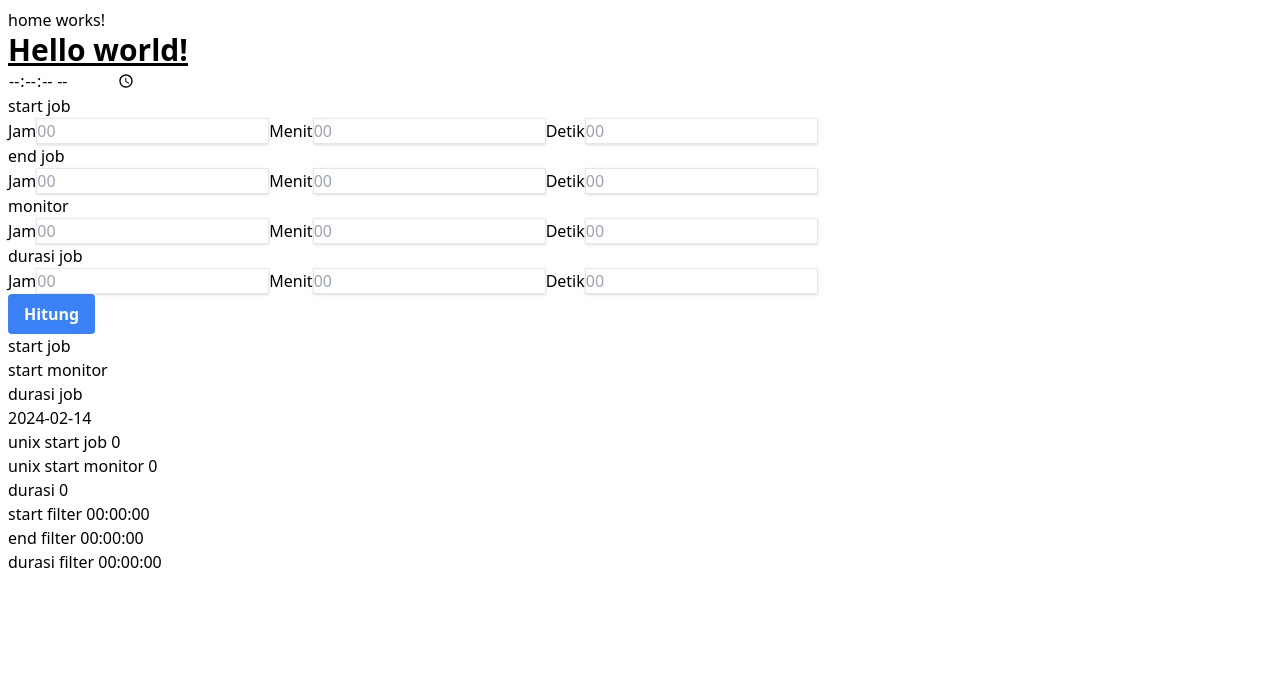
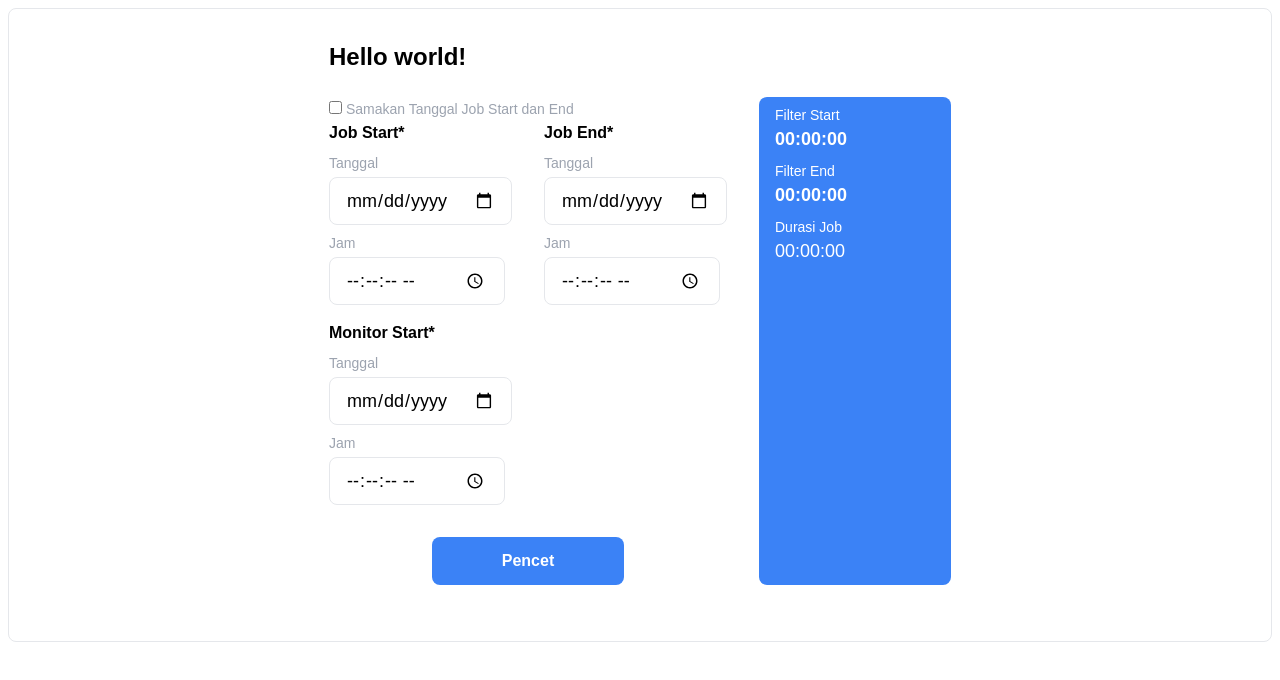
Before and after one commit to iqbalf-a/pt-support, an Angular app: page / in a window 1280 px wide. Shown: the top 680 px of the page. Built offline with nearby package versions, Linux system fonts and the light colour scheme.

Commit message:
refactor: design and code

```diff
--- a/package.json
+++ b/package.json
@@ -21,6 +21,7 @@
     "@angular/platform-server": "^17.1.0",
     "@angular/router": "^17.1.0",
     "@angular/ssr": "^17.1.2",
+    "@tailwindcss/typography": "^0.5.10",
     "express": "^4.18.2",
     "rxjs": "~7.8.0",
     "tslib": "^2.3.0",
--- a/src/app/app.component.css
+++ b/src/app/app.component.css
@@ -0,0 +1,3 @@
+body {
+    font-family: 'Poppins', sans-serif;
+}
--- a/src/app/home/home.component.css
+++ b/src/app/home/home.component.css
@@ -1,3 +1,6 @@
 @tailwind base;
 @tailwind components;
 @tailwind utilities;
+body {
+    font-family: 'Poppins', sans-serif;
+}
--- a/src/app/home/home.component.html
+++ b/src/app/home/home.component.html
@@ -1,45 +1,76 @@
-<p>home works!</p>
-<h1 class="text-3xl font-bold underline">Hello world!</h1>
-<input id="appt-time" type="time" name="appt-time" step="2" />
-<form action="">
-    <h1>start job</h1>
-    <app-input-time [(ngModelValue)]="startJob.hours" labelText="Jam"></app-input-time>
-    <app-input-time [(ngModelValue)]="startJob.minutes" labelText="Menit"></app-input-time>
-    <app-input-time [(ngModelValue)]="startJob.seconds" labelText="Detik"></app-input-time>
+<div class="border rounded-lg justify-center flex py-8 font-poppins">
+    <div>
+        <h1 class="text-2xl font-bold">Hello world!</h1>
+        <div class="flex py-6">
+            <form action="" class="">
+                <label class="text-gray-400 text-sm">
+                    <input type="checkbox" [(ngModel)]="sameDate" [ngModelOptions]="{standalone: true}"
+                        (change)="updateJobEndDate()"> Samakan Tanggal Job Start dan End
+                </label>
+                <div class="flex mb-4">
+                    <div class="flex flex-col mr-8">
+                        <h1 class="font-bold">Job Start*</h1>
+                        <label for="">
+                            <p class="text-sm text-gray-400 mt-2">Tanggal</p>
+                            <input id="job-start-date" type="date" class="border px-4 py-2 rounded-lg text-lg mt-1"
+                                name="job-start-date" [(ngModel)]="jobStart.date" (change)="updateJobEndDate()" />
+                        </label>
+                        <label for="">
+                            <p class="text-sm text-gray-400 mt-2">Jam</p>
+                            <input id="job-start-time" type="time" class="border px-4 py-2 rounded-lg text-lg mt-1"
+                                name="job-start-time" step="2" [(ngModel)]="jobStart.timeStart" />
+                        </label>
+                    </div>
 
-    <h1>end job</h1>
-    <app-input-time [(ngModelValue)]="endJob.hours" labelText="Jam"></app-input-time>
-    <app-input-time [(ngModelValue)]="endJob.minutes" labelText="Menit"></app-input-time>
-    <app-input-time [(ngModelValue)]="endJob.seconds" labelText="Detik"></app-input-time>
+                    <div class="flex flex-col">
+                        <h1 class="font-bold">Job End*</h1>
+                        <label for="">
+                            <p class="text-sm text-gray-400 mt-2">Tanggal</p>
+                            <input id="job-end-date" type="date" class="border px-4 py-2 rounded-lg text-lg mt-1"
+                                name="job-end-date" [(ngModel)]="jobEnd.date" [disabled]="sameDate" />
+                        </label>
+                        <label for="">
+                            <p class="text-sm text-gray-400 mt-2">Jam</p>
+                            <input id="job-end-time" type="time" class="border px-4 py-2 rounded-lg text-lg mt-1"
+                                name="job-end-time" step="2" [(ngModel)]="jobEnd.timeStart" />
+                        </label>
+                    </div>
 
-    <h1>monitor</h1>
-    <app-input-time [(ngModelValue)]="monitor.hours" labelText="Jam"></app-input-time>
-    <app-input-time [(ngModelValue)]="monitor.minutes" labelText="Menit"></app-input-time>
-    <app-input-time [(ngModelValue)]="monitor.seconds" labelText="Detik"></app-input-time>
+                </div>
+                <div class="flex flex-col">
+                    <h1 class="font-bold">Monitor Start*</h1>
+                    <label for="">
+                        <p class="text-sm text-gray-400 mt-2">Tanggal</p>
+                        <input id="monitor-start-date" type="date" class="border px-4 py-2 rounded-lg text-lg mt-1"
+                            name="monitor-start-time" [(ngModel)]="monitorStart.date" />
+                    </label>
+                    <label for="">
+                        <p class="text-sm text-gray-400 mt-2">Jam</p>
+                        <input id="monitor-start-time" type="time" class="border px-4 py-2 rounded-lg text-lg mt-1"
+                            name="monitor-start-time" step="2" [(ngModel)]="monitorStart.timeStart" />
+                    </label>
+                </div>
 
-    <h1>durasi job</h1>
-    <app-input-time [(ngModelValue)]="monitorDuration.hours" labelText="Jam"></app-input-time>
-    <app-input-time [(ngModelValue)]="monitorDuration.minutes" labelText="Menit"></app-input-time>
-    <app-input-time [(ngModelValue)]="monitorDuration.seconds" labelText="Detik"></app-input-time>
+                <div class="justify-center flex mt-8">
+                    <button class="bg-blue-500 hover:bg-blue-700 text-white font-bold py-3 w-48 rounded-lg focus:outline-none focus:shadow-outline" type="button" (click)="calculate()">Pencet</button>
+                </div>
+            </form>
 
+            <div class="bg-blue-500 px-4 py-2 rounded-lg ml-8 w-48">
+                <div class="flex flex-col text-white mb-2">
+                    <p class="text-sm">Filter Start </p>
+                    <p class="font-bold text-lg">{{filterStart.timeResult}}</p>
+                </div>
+                <div class="flex flex-col text-white mb-2">
+                    <p class="text-sm">Filter End </p>
+                    <p class="font-bold text-lg">{{filterEnd.timeResult}}</p>
+                </div>
+                <div class="flex flex-col text-white mb-2">
+                    <p class="text-sm">Durasi Job </p>
+                    <p class="text-lg">{{secondsToTime(filterDurationSeconds)}}</p>
+                </div>
+            </div>
+        </div>
 
-
-    <br />
-    <button class="bg-blue-500 hover:bg-blue-700 text-white font-bold py-2 px-4 rounded focus:outline-none focus:shadow-outline" type="button" (click)="printJobStart()">
-    Hitung
-  </button>
-</form>
-
-<h1>start job {{ startJob.startDate }}</h1>
-<h1>start monitor {{ monitor.startDate }}</h1>
-<h1>durasi job {{ monitorDuration.startDate }}</h1>
-<h1>{{currentDate}}</h1>
-
-<h1>unix start job {{ startJob.unixTimestamp }}</h1>
-<h1>unix start monitor {{ monitor.unixTimestamp }}</h1>
-<h1> durasi {{ monitorDuration.unixTimestamp }}</h1>
-
-
-<h1>start filter {{secondsToTime(startFilterSeconds)}}</h1>
-<h1>end filter {{secondsToTime(endFilterSeconds)}}</h1>
-<h1>durasi filter {{secondsToTime(durationFilterSeconds)}}</h1>
+    </div>
+</div>
--- a/src/app/home/home.component.ts
+++ b/src/app/home/home.component.ts
@@ -12,98 +12,36 @@ import { CommonModule } from '@angular/common';
 })
 export class HomeComponent {
   currentDate: string;
-  startFilterSeconds: number;
-  endFilterSeconds: number;
-  durationFilterSeconds: number;
+  sameDate: boolean = false;
+  filterStartSeconds: number;
+  filterEndSeconds: number;
+  filterDurationSeconds: number;
 
-  time = {
-    startDate: '',
-    unixTimestamp: 0,
-    hours: '',
-    minutes: '',
-    seconds: '',
-  };
+  dateTimeContiner = {
+    timeStart: '',
+    timeResult: '00:00:00',
+    date: ''
+  }
 
-  startJob = { ...this.time };
-  endJob = { ...this.time };
-  monitor = { ...this.time };
-  monitorDuration = { ...this.time };
-  monitorFilter = { ...this.time };
+  jobStart = { ...this.dateTimeContiner }
+  jobEnd = { ...this.dateTimeContiner }
+  monitorStart = { ...this.dateTimeContiner }
+  filterStart = { ...this.dateTimeContiner }
+  filterEnd = { ...this.dateTimeContiner }
 
   constructor() {
+
     const date = new Date();
     this.currentDate = date.toISOString().slice(0, 10);
-    this.startFilterSeconds = 0;
-    this.endFilterSeconds = 0;
-    this.durationFilterSeconds = 0;
+    this.filterStartSeconds = 0;
+    this.filterEndSeconds = 0;
+    this.filterDurationSeconds = 0;
 
-  }
-
-  printJobStart() {
-
-    this.startJob.hours = this.setToDoubleZeroIfEmpty(this.startJob.hours);
-    this.startJob.minutes = this.setToDoubleZeroIfEmpty(this.startJob.minutes);
-    this.startJob.seconds = this.setToDoubleZeroIfEmpty(this.startJob.seconds);
-
-    this.endJob.hours = this.setToDoubleZeroIfEmpty(this.endJob.hours);
-    this.endJob.minutes = this.setToDoubleZeroIfEmpty(this.endJob.minutes);
-    this.endJob.seconds = this.setToDoubleZeroIfEmpty(this.endJob.seconds);
-
-    this.monitor.hours = this.setToDoubleZeroIfEmpty(this.monitor.hours);
-    this.monitor.minutes = this.setToDoubleZeroIfEmpty(this.monitor.minutes);
-    this.monitor.seconds = this.setToDoubleZeroIfEmpty(this.monitor.seconds);
-
-    this.monitorDuration.hours = this.setToDoubleZeroIfEmpty(this.monitorDuration.hours);
-    this.monitorDuration.minutes = this.setToDoubleZeroIfEmpty(this.monitorDuration.minutes);
-    this.monitorDuration.seconds = this.setToDoubleZeroIfEmpty(this.monitorDuration.seconds);
-
-    this.startJob.startDate = `${this.currentDate} ${this.startJob.hours}:${this.startJob.minutes}:${this.startJob.seconds}`;
-    this.endJob.startDate = `${this.currentDate} ${this.endJob.hours}:${this.endJob.minutes}:${this.endJob.seconds}`;
-    this.monitor.startDate = `${this.currentDate} ${this.monitor.hours}:${this.monitor.minutes}:${this.monitor.seconds}`;
-    this.monitorDuration.startDate = `${this.monitorDuration.hours}:${this.monitorDuration.minutes}:${this.monitorDuration.seconds}`;
-
-    this.startJob.unixTimestamp = this.convertToUnixTimestamp(this.startJob.startDate);
-    this.endJob.unixTimestamp = this.convertToUnixTimestamp(this.endJob.startDate);
-    this.monitor.unixTimestamp = this.convertToUnixTimestamp(this.monitor.startDate);
-    this.monitorDuration.unixTimestamp = this.timeToSeconds(this.monitorDuration.startDate);
-
-
-
-    this.startFilterSeconds = this.startJob.unixTimestamp - this.monitor.unixTimestamp;
-    this.durationFilterSeconds = this.endJob.unixTimestamp  - this.startJob.unixTimestamp;
-    this.endFilterSeconds = this.startFilterSeconds + this.durationFilterSeconds;
-
-
-
-    // set to 0
-    // this.startJob = { ...this.time, startDate: this.startJob.startDate, unixTimestamp: this.startJob.unixTimestamp };
-    // this.monitor = { ...this.time, startDate: this.monitor.startDate, unixTimestamp: this.monitor.unixTimestamp };
-    // this.monitorDuration = { ...this.time, startDate: this.monitorDuration.startDate, unixTimestamp: this.monitorDuration.unixTimestamp };
-
-    // start filter = start job - start monitor
-    // end filter = start filter + durasi job
-  }
-
-  setToDoubleZeroIfEmpty(value: string): string {
-    const trimmedValue = value.trim();
-
-    if (!trimmedValue) {
-      return '00';
-    }
-
-    return trimmedValue.length === 1 ? `0${trimmedValue}` : trimmedValue;
   }
 
   convertToUnixTimestamp(dateTimeString: string): number {
     const unixTimestamp = Date.parse(dateTimeString);
     return unixTimestamp / 1000;
-  }
-
-  timeToSeconds(timeString: string) {
-    const [hours, minutes, seconds] = timeString.split(':').map(Number);
-    const totalSeconds = hours * 3600 + minutes * 60 + seconds;
-    return totalSeconds;
-
   }
 
   secondsToTime(seconds: number): string {
@@ -119,4 +57,45 @@ export class HomeComponent {
     return `${formattedHours}:${formattedMinutes}:${formattedSeconds}`;
   }
 
+  updateJobEndDate() {
+    const today = new Date().toISOString().slice(0, 10);
+    if (this.sameDate) {
+      if (this.jobStart.date === '') {
+        this.jobStart.date = today;
+      }
+      this.jobEnd.date = this.jobStart.date;
+    }
+  }
+
+
+  calculate() {
+
+    if ([this.jobStart.date, this.jobStart.timeStart, this.jobEnd.date, this.jobEnd.timeStart, this.monitorStart.date, this.monitorStart.timeStart].some(value => value === '')) {
+      alert("Ada yang kosong maniss");
+      return;
+    }
+
+    const unixJobStart = this.convertToUnixTimestamp(`${this.jobStart.date} ${this.jobStart.timeStart}`);
+    const unixJobEnd = this.convertToUnixTimestamp(`${this.jobEnd.date} ${this.jobEnd.timeStart}`);
+    const unixMonitorStart = this.convertToUnixTimestamp(`${this.monitorStart.date} ${this.monitorStart.timeStart}`);
+
+    this.filterStartSeconds = unixJobStart - unixMonitorStart;
+    this.filterDurationSeconds = unixJobEnd - unixJobStart;
+    this.filterEndSeconds = this.filterStartSeconds + this.filterDurationSeconds;
+
+    if (this.filterStartSeconds < 0) {
+      alert("Monitor Start Tidak Boleh > Job Start");
+      this.filterStartSeconds = 0;
+      this.filterEndSeconds = 0;
+    } else if (this.filterDurationSeconds < 0) {
+      alert("Job End Tidak Boleh < Job Start");
+      this.filterStartSeconds = 0;
+      this.filterEndSeconds = 0;
+    }
+
+    this.filterStart.timeResult = this.secondsToTime(this.filterStartSeconds);
+    this.filterEnd.timeResult = this.secondsToTime(this.filterEndSeconds);
+
+  }
+
 }
```
Also changed, not shown: tailwind.config.js (+11 -5 lines), 1 other file (tests, documents, lock files or other folders).
